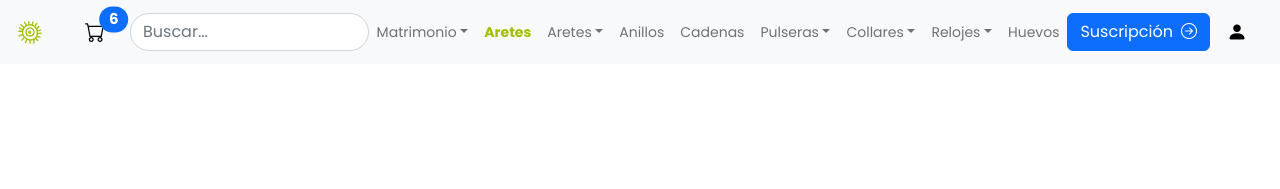
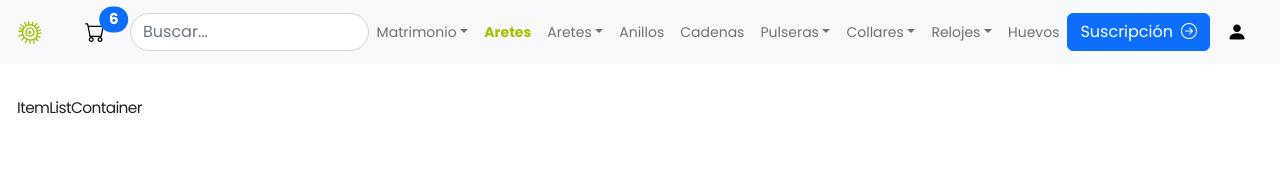
Before and after one commit to palomosdepapel/MyApp-HuertasDonatoseg, a React (Create React App) app: page / in a window 1280 px wide. Shown: the top 189 px of the page. Built offline with nearby package versions, Linux system fonts and the light colour scheme.

Commit message:
Item List Container

```diff
--- a/src/App.js
+++ b/src/App.js
@@ -1,6 +1,9 @@
 import './App.css';
+
 import Navbar from './components/Navbar/Navbar';
 import './components/Navbar/Navbar.css';
+import ItemListContainer from './components/ItemListContainer/ItemListContainer';
+import './components/ItemListContainer/ItemListContainer.css';
 function App() {
 
   //let edad = 18
@@ -84,7 +87,14 @@ function App() {
       <header className="App-header">
         <Navbar />
       </header>
-      <main className='App-main'>
+      <main className='App-main mt-5 pt-5'>
+        <div className="container">
+          <div className="row">
+            <div className="col-12">
+              <ItemListContainer/>
+            </div>
+          </div>
+        </div>
 
       </main>
     </div>
--- /dev/null
+++ b/src/components/ItemListContainer/ItemListContainer.js
@@ -0,0 +1,11 @@
+import React from 'react'
+
+const ItemListContainer = () => {
+  return (
+    <div>
+        <p>ItemListContainer</p>
+    </div>
+  )
+}
+
+export default ItemListContainer
```
Also changed, not shown: src/App.css (line endings or trailing spaces), src/components/ItemListContainer/ItemListContainer.css (added).
